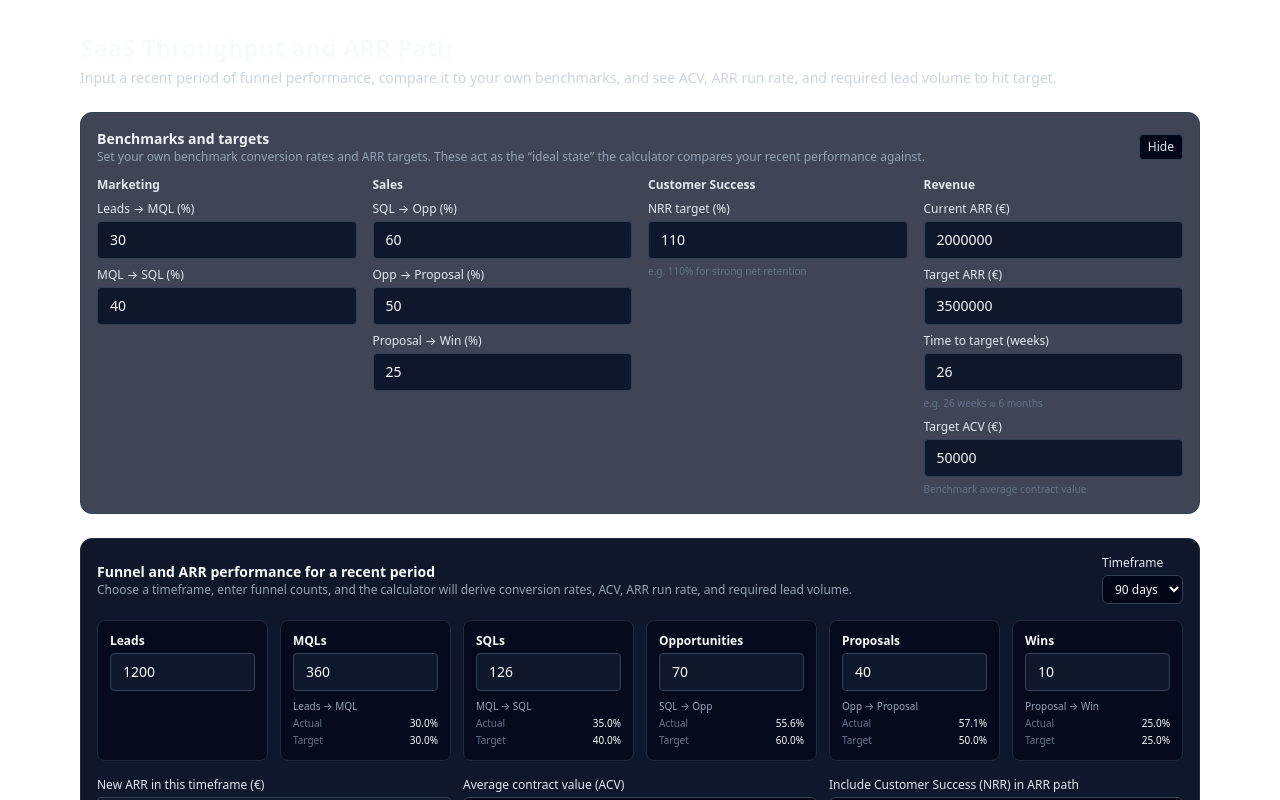
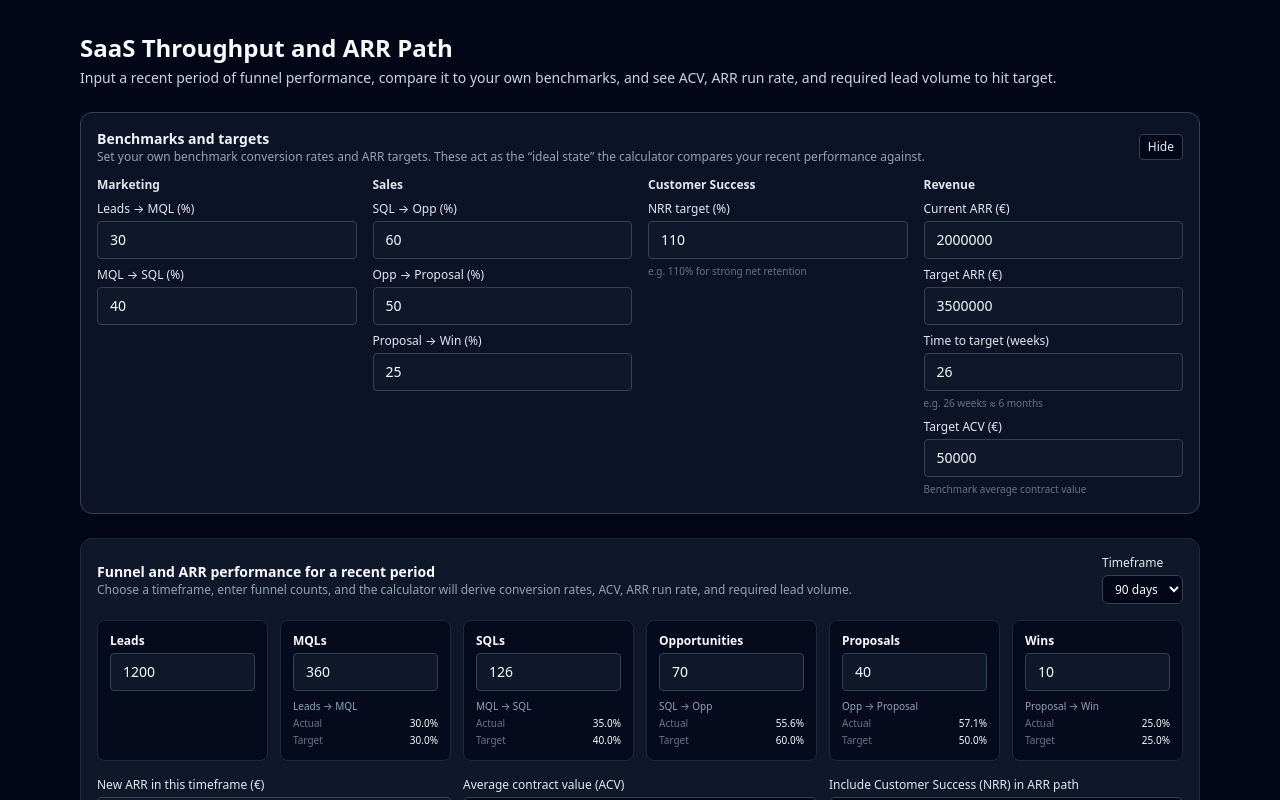
Before and after one commit to powerstephen/saas-throughput-tracker, a Next.js app: page / in a window 1280 px wide. Shown: the top 800 px of the page. Built offline with nearby package versions, Linux system fonts and the light colour scheme.

Commit message:
Update page.tsx

```diff
--- a/app/page.tsx
+++ b/app/page.tsx
@@ -2,7 +2,7 @@
 
 export default function Page() {
   return (
-    <main className="min-h-screen bg-white text-slate-900">
+    <main className="min-h-screen bg-slate-950 text-slate-50">
       <div className="mx-auto max-w-6xl px-4 py-8">
         <MainDashboard />
       </div>
```
